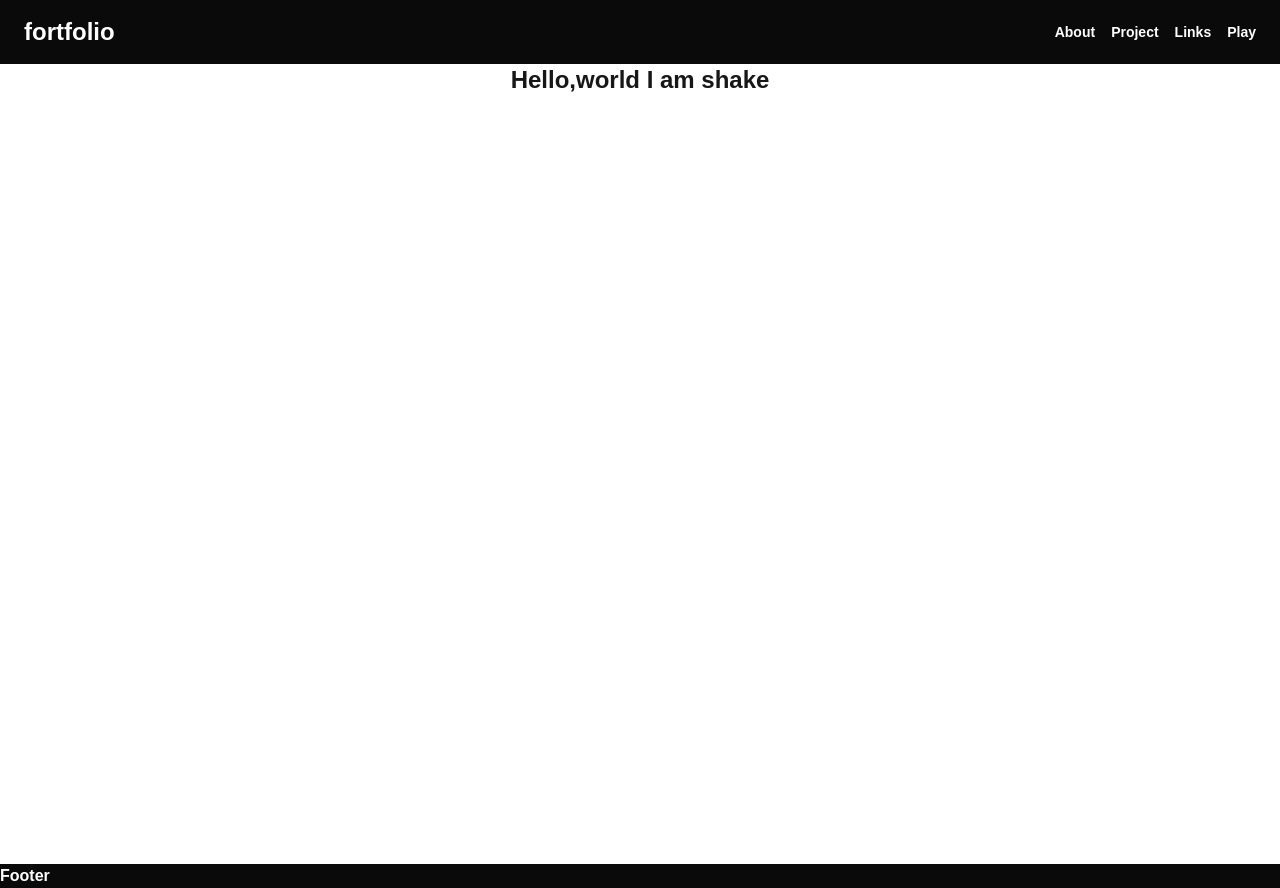
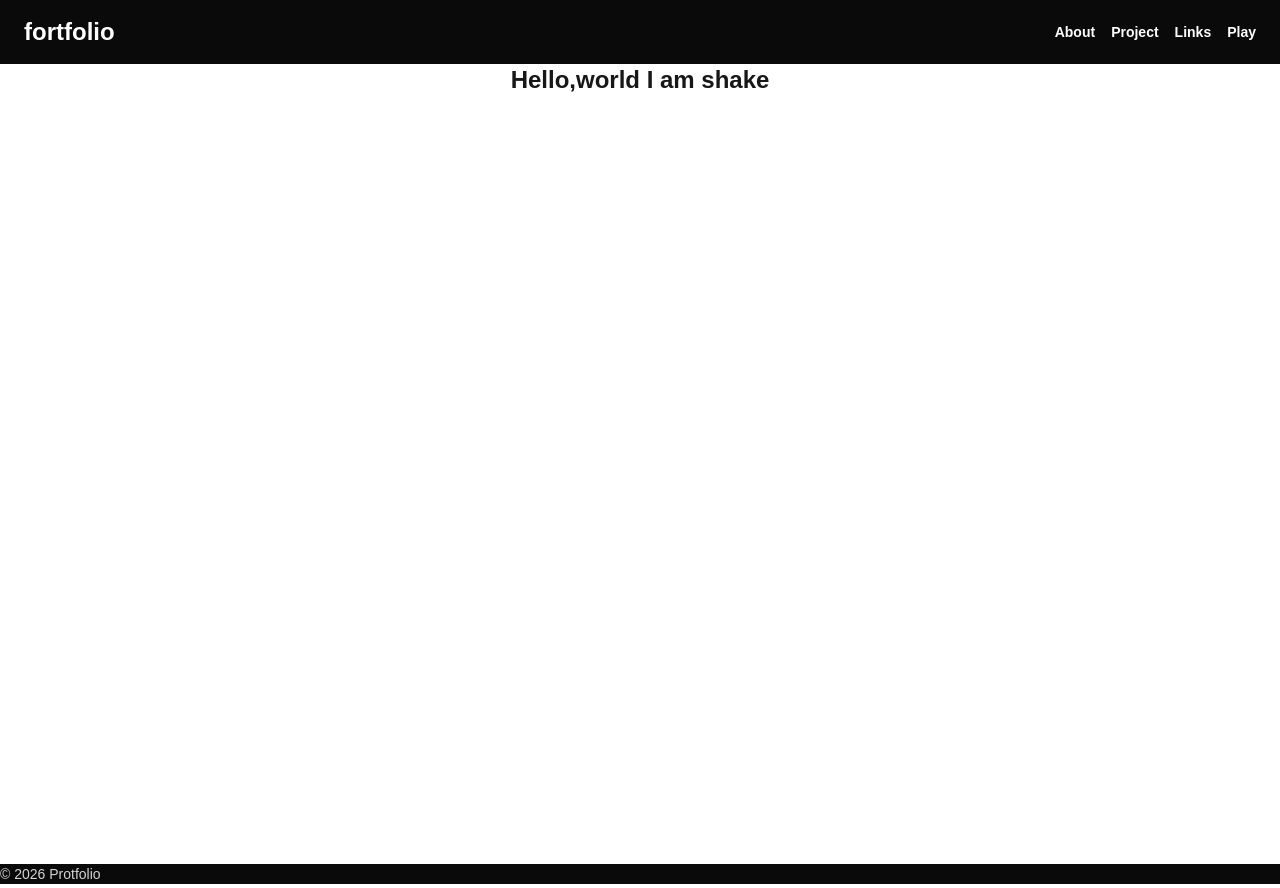
Before and after one commit to shake3deth/shake-portfolio, a Next.js app: page / in a window 1280 px wide. Built offline with nearby package versions, Linux system fonts and the light colour scheme.

Commit message:
feature:header & footerの完成

```diff
--- a/src/components/layout/main/main-footer.tsx
+++ b/src/components/layout/main/main-footer.tsx
@@ -1,7 +1,7 @@
 export const MainFooter = () => {
     return(
         <footer className="bg-neutral-950 text-white">
-            <h1 className="font-bold text-x1">Footer</h1>
+            <p className="text-sm text-neutral-300">© 2026 Protfolio</p>
         </footer>
     );
 };
```
